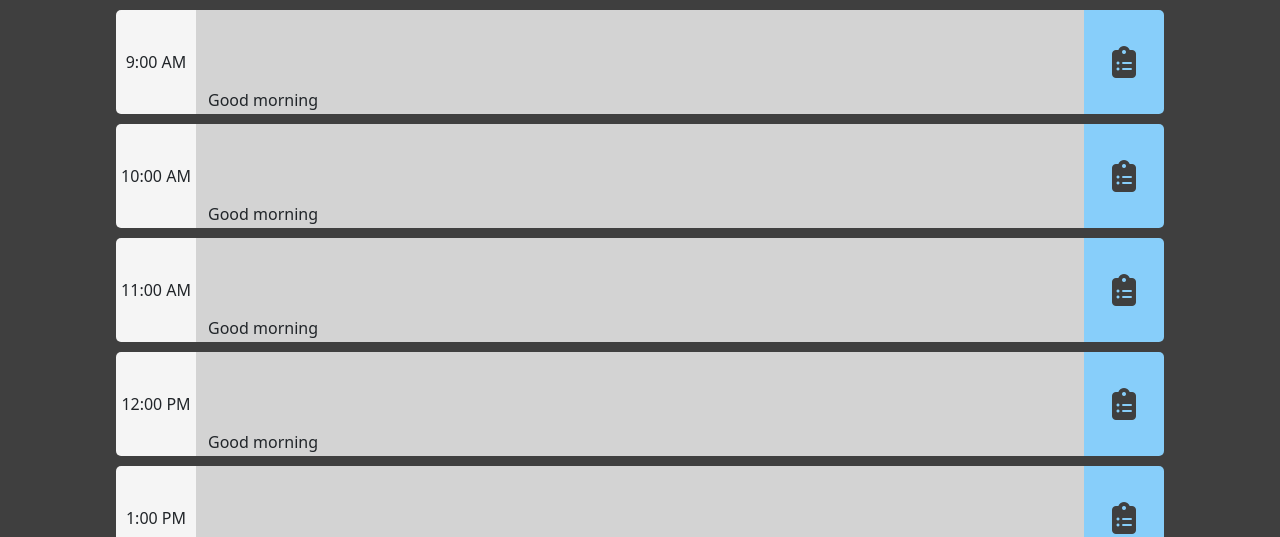
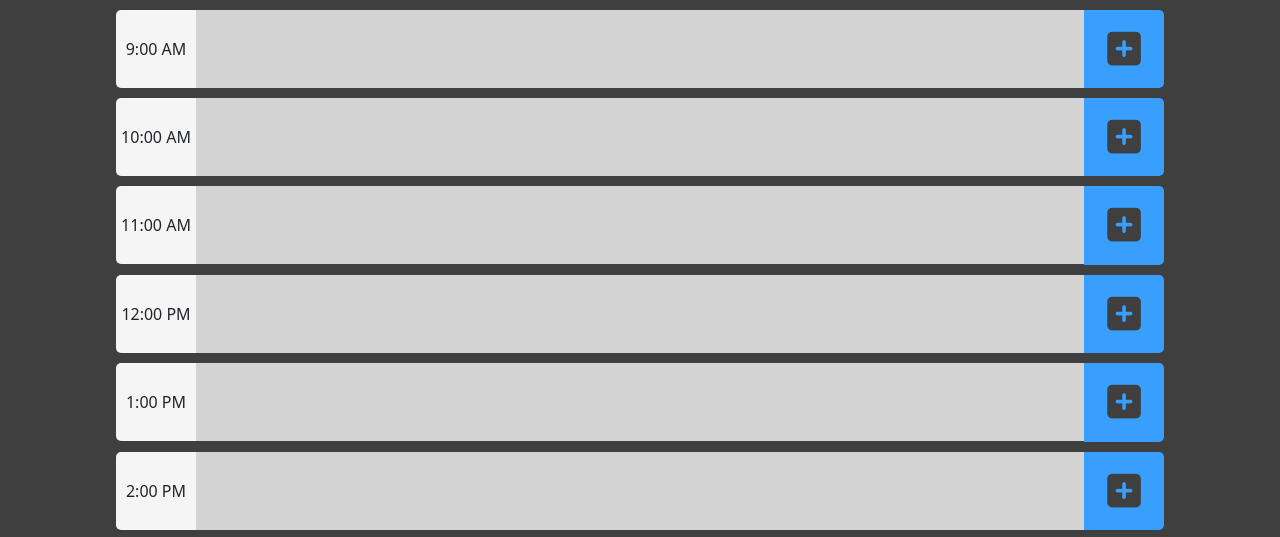
Before and after one commit to dbernard87/schedule-planner, a plain HTML site: page index.html in a window 1280 px wide. Shown: the part 243-780 px from the top of the page. Drawn offline with nearby package versions, Linux system fonts and the light colour scheme.

Commit message:
making styling updates and cleaning up js file

```diff
--- a/assets/css/style.css
+++ b/assets/css/style.css
@@ -19,7 +19,9 @@ textarea {
     border: none;
     resize: none;
     color: #000000;
-    padding: 10px;
+    height: 64px;
+    margin-top: 7px;
+    line-height: 20px;
   }
 
 #primaryHeading {
@@ -65,8 +67,8 @@ textarea {
     background-color: whitesmoke;
     border-top-left-radius: 5px;
     border-bottom-left-radius: 5px;
-    padding-top: 40px;
-    padding-bottom: 40px;
+    padding-top: 27px;
+    padding-bottom: 27px;
     white-space: nowrap;
 }
 
@@ -74,23 +76,26 @@ textarea {
     flex: 90%;
     flex-direction: column;
     justify-content: start;
-    padding-top: 10px;
-    min-height: 104px;
+    min-height: 78px;
 }
 
 #back3 {
     min-width: 80px;
     max-width: 80px;
     justify-content: center;
-    background-color: lightskyblue;
+    background-color: rgb(57, 159, 255);
     border-top-right-radius: 5px;
     border-bottom-right-radius: 5px;
-    padding-top: 36px;
-    padding-bottom: 36px;
+    padding-top: 20px;
+    padding-bottom: 20px;
+}
+
+#back3:hover {
+    background-color: rgb(82, 170, 253);
 }
 
 .fas {
-    font-size: 2em;
+    font-size: 2.4em;
     color: rgb(63, 63, 63);
     cursor: pointer;
 }
--- a/assets/js/js.js
+++ b/assets/js/js.js
@@ -25,18 +25,13 @@ function writeTaskNine() {
 }
 
 if (thehours >= 0 && thehours < 8) {
-	themessage = morning;
 $(backNine).css("background-color","#d3d3d3");
 } else if (thehours == 1) {
-	themessage = afternoon;
 $(backNine).css("background-color","#ff6961");
 } else if (thehours >= 10 && thehours < 24) {
-	themessage = evening;
 $(backNine).css("background-color","#77dd77");
 }
-
 $(backNine).append(themessage);
-/*--------------------------------------------------------------*/
 
 
 /*------------------------- 10:00 AM ---------------------------*/
@@ -55,18 +50,13 @@ function writeTaskTen() {
 }
 
 if (thehours >= 0 && thehours < 9) {
-	themessage = morning;
 $(backTen).css("background-color","#d3d3d3");
 } else if (thehours == 10) {
-	themessage = afternoon;
 $(backTen).css("background-color","#ff6961");
 } else if (thehours >= 11 && thehours < 24) {
-	themessage = evening;
 $(backTen).css("background-color","#77dd77");
 }
-
 $(backTen).append(themessage);
-/*--------------------------------------------------------------*/
 
 
 /*------------------------- 11:00 AM ---------------------------*/
@@ -85,18 +75,13 @@ function writeTaskEleven() {
 }
 
 if (thehours >= 0 && thehours < 10) {
-	themessage = morning;
 $(backEleven).css("background-color","#d3d3d3");
 } else if (thehours == 11) {
-	themessage = afternoon;
 $(backEleven).css("background-color","#ff6961");
 } else if (thehours >= 12 && thehours < 24) {
-	themessage = evening;
 $(backEleven).css("background-color","#77dd77");
 }
-
 $(backEleven).append(themessage);
-/*--------------------------------------------------------------*/
 
 
 /*------------------------- 12:00 PM ---------------------------*/
@@ -115,18 +100,13 @@ function writeTaskTwelve() {
 }
 
 if (thehours >= 0 && thehours < 11) {
-	themessage = morning;
 $(backTwelve).css("background-color","#d3d3d3");
 } else if (thehours == 12) {
-	themessage = afternoon;
 $(backTwelve).css("background-color","#ff6961");
 } else if (thehours >= 13 && thehours < 24) {
-	themessage = evening;
 $(backTwelve).css("background-color","#77dd77");
 }
-
 $(backTwelve).append(themessage);
-/*--------------------------------------------------------------*/
 
 
 /*------------------------- 1:00 PM ---------------------------*/
@@ -145,18 +125,13 @@ function writeTaskOne() {
 }
 
 if (thehours >= 0 && thehours < 12) {
-	themessage = morning;
 $(backOne).css("background-color","#d3d3d3");
 } else if (thehours == 13) {
-	themessage = afternoon;
 $(backOne).css("background-color","#ff6961");
 } else if (thehours >= 1 && thehours < 24) {
-	themessage = evening;
 $(backOne).css("background-color","#77dd77");
 }
-
 $(backOne).append(themessage);
-/*--------------------------------------------------------------*/
 
 
 /*-------------------------- 2:00 PM ---------------------------*/
@@ -175,18 +150,13 @@ function writeTaskTwo() {
 }
 
 if (thehours >= 0 && thehours < 13) {
-	themessage = morning;
 $(backTwo).css("background-color","#d3d3d3");
 } else if (thehours == 14) {
-	themessage = afternoon;
 $(backTwo).css("background-color","#ff6961");
 } else if (thehours >= 15 && thehours < 24) {
-	themessage = evening;
 $(backTwo).css("background-color","#77dd77");
 }
-
 $(backTwo).append(themessage);
-/*--------------------------------------------------------------*/
 
 
 /*-------------------------- 3:00 PM ---------------------------*/
@@ -205,18 +175,13 @@ function writeTaskThree() {
 }
 
 if (thehours >= 0 && thehours < 14) {
-	themessage = morning;
 $(backThree).css("background-color","#d3d3d3");
 } else if (thehours == 15) {
-	themessage = afternoon;
 $(backThree).css("background-color","#ff6961");
 } else if (thehours >= 16 && thehours < 24) {
-	themessage = evening;
 $(backThree).css("background-color","#77dd77");
 }
-
 $(backThree).append(themessage);
-/*--------------------------------------------------------------*/
 
 
 /*-------------------------- 4:00 PM ---------------------------*/
@@ -235,18 +200,13 @@ function writeTaskFour() {
 }
 
 if (thehours >= 0 && thehours < 15) {
-	themessage = morning;
 $(backFour).css("background-color","#d3d3d3");
 } else if (thehours == 16) {
-	themessage = afternoon;
 $(backFour).css("background-color","#ff6961");
 } else if (thehours >= 17 && thehours < 24) {
-	themessage = evening;
 $(backFour).css("background-color","#77dd77");
 }
-
 $(backFour).append(themessage);
-/*--------------------------------------------------------------*/
 
 
 /*-------------------------- 5:00 PM ---------------------------*/
@@ -265,17 +225,12 @@ function writeTaskFive() {
 }
 
 if (thehours >= 0 && thehours < 17) {
-	themessage = morning;
 $(backFive).css("background-color","#d3d3d3");
 } else if (thehours == 18) {
-	themessage = afternoon;
 $(backFive).css("background-color","#ff6961");
 } else if (thehours >= 19 && thehours < 24) {
-	themessage = evening;
 $(backFive).css("background-color","#77dd77");
 }
-
 $(backFive).append(themessage);
-/*--------------------------------------------------------------*/
 
 });
--- a/index.html
+++ b/index.html
@@ -27,7 +27,7 @@
             <textarea class="writeTaskNine" contenteditable="true"></textarea>
           </div>
           <div class="col" id="back3">
-            <i class="fas fa-clipboard-list" id="clipNine"></i>
+            <i class="fas fa-plus-square" id="clipNine"></i>
             </div>
         </div>
         <div class="row align-items-start">
@@ -38,7 +38,7 @@
             <textarea class="writeTaskTen" contenteditable="true"></textarea>
           </div>
           <div class="col" id="back3">
-            <i class="fas fa-clipboard-list" id="clipTen"></i>
+            <i class="fas fa-plus-square" id="clipTen"></i>
             </div>
         </div>
         <div class="row align-items-start">
@@ -49,7 +49,7 @@
             <textarea class="writeTaskEleven" contenteditable="true"></textarea>
           </div>
           <div class="col" id="back3">
-            <i class="fas fa-clipboard-list" id="clipEleven"></i>
+            <i class="fas fa-plus-square" id="clipEleven"></i>
             </div>
         </div>
         <div class="row align-items-start">
@@ -60,7 +60,7 @@
             <textarea class="writeTaskTwelve" contenteditable="true"></textarea>
           </div>
           <div class="col" id="back3">
-            <i class="fas fa-clipboard-list" id="clipTwelve"></i>
+            <i class="fas fa-plus-square" id="clipTwelve"></i>
             </div>
         </div>
         <div class="row align-items-start">
@@ -71,7 +71,7 @@
             <textarea class="writeTaskOne" contenteditable="true"></textarea>
           </div>
           <div class="col" id="back3">
-            <i class="fas fa-clipboard-list" id="clipOne"></i>
+            <i class="fas fa-plus-square" id="clipOne"></i>
             </div>
         </div>
         <div class="row align-items-start">
@@ -82,7 +82,7 @@
             <textarea class="writeTaskTwo" contenteditable="true"></textarea>
           </div>
           <div class="col" id="back3">
-            <i class="fas fa-clipboard-list" id="clipTwo"></i>
+            <i class="fas fa-plus-square" id="clipTwo"></i>
             </div>
         </div>
         <div class="row align-items-start">
@@ -93,7 +93,7 @@
             <textarea class="writeTaskThree" contenteditable="true"></textarea>
           </div>
           <div class="col" id="back3">
-            <i class="fas fa-clipboard-list" id="clipThree"></i>
+            <i class="fas fa-plus-square" id="clipThree"></i>
             </div>
         </div>
         <div class="row align-items-start">
@@ -104,7 +104,7 @@
             <textarea class="writeTaskFour" contenteditable="true"></textarea>
           </div>
           <div class="col" id="back3">
-            <i class="fas fa-clipboard-list" id="clipFour"></i>
+            <i class="fas fa-plus-square" id="clipFour"></i>
             </div>
         </div>
         <div class="row align-items-start">
@@ -115,7 +115,7 @@
             <textarea class="writeTaskFive" contenteditable="true"></textarea>
           </div>
           <div class="col" id="back3">
-            <i class="fas fa-clipboard-list" id="clipFive"></i>
+            <i class="fas fa-plus-square" id="clipFive"></i>
             </div>
         </div>
     </div>
```
